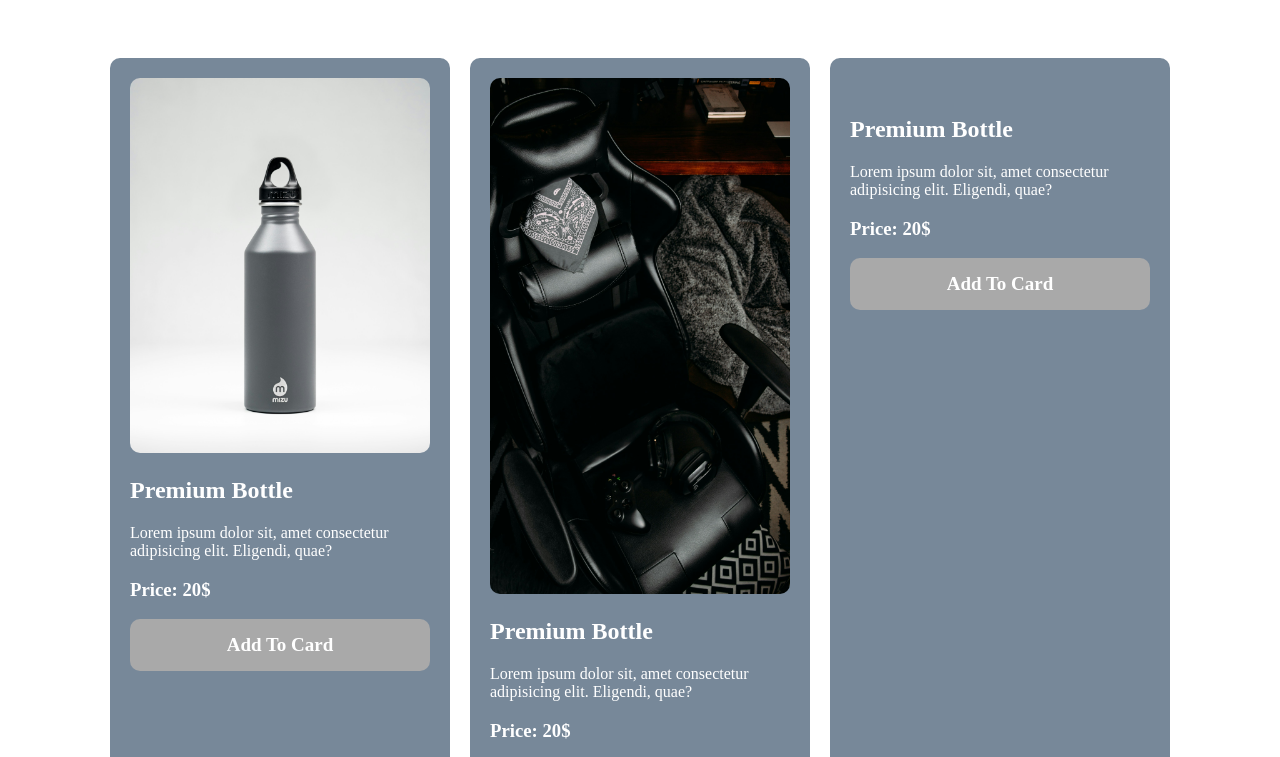
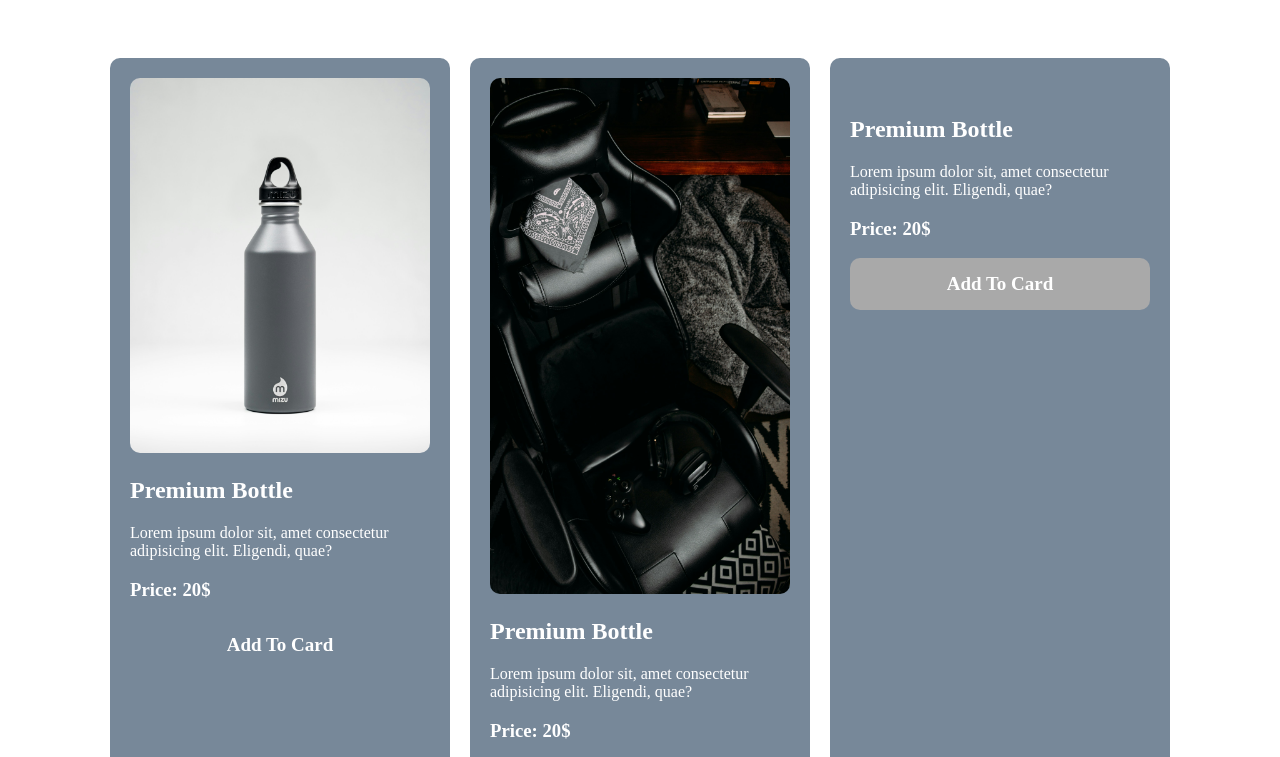
Before and after one commit to joysultan/grid-card, a plain HTML site: page index.html in a window 1280 px wide. In both pictures the pointer is over the link 280 px from the left and 645 px from the top of the page. Shown: the top 757 px of the page. Drawn offline with Linux system fonts and the light colour scheme.

Commit message:
added button hover

```diff
--- a/style.css
+++ b/style.css
@@ -27,6 +27,10 @@
     font-weight: 700;
     display: block;
     text-align: center;
+    transition: .3s;
+}
+.item a:hover{
+    background-color: transparent;
 }
 .wrapper{
     display: flex;
```
